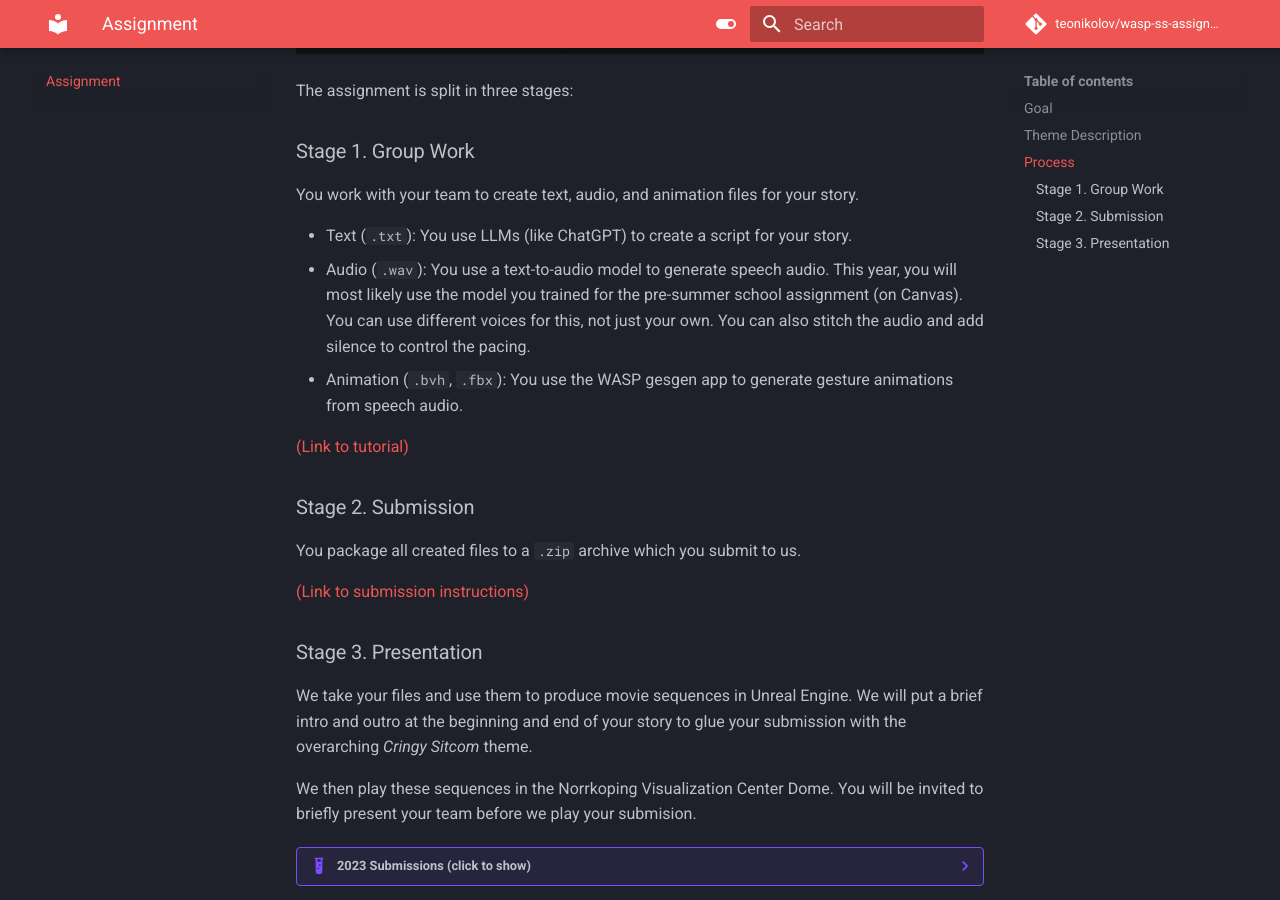
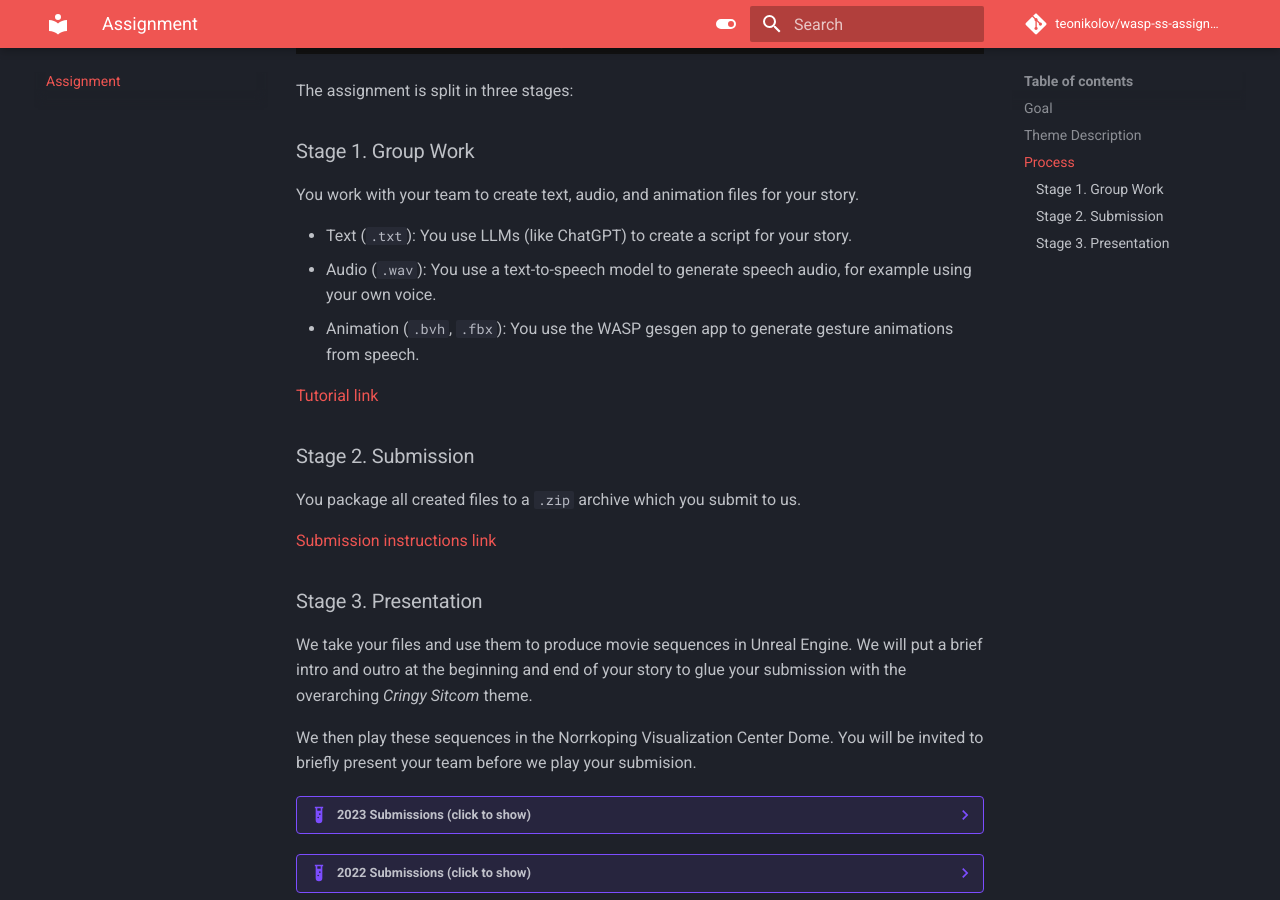
Before and after one commit to TeoNikolov/wasp-ss-assignment, an MkDocs documentation site: the page built from docs/index.md, in a window 1280 px wide and 900 px high, scrolled down 1034 px. Built offline with MkDocs 1.6.1 and Material for MkDocs 9.7.7, drawn with Linux system fonts in a browser that asks for light colours; comment, search, counter and statistics services are not loaded.

Commit message:
Update index.md

```diff
--- a/docs/index.md
+++ b/docs/index.md
@@ -18,16 +18,16 @@ The assignment is split in three stages:
 You work with your team to create text, audio, and animation files for your story.
 
 - Text (`.txt`): You use LLMs (like ChatGPT) to create a script for your story.
-- Audio (`.wav`): You use a text-to-audio model to generate speech audio. This year, you will most likely use the model you trained for the pre-summer school assignment (on Canvas). You can use different voices for this, not just your own. You can also stitch the audio and add silence to control the pacing.
-- Animation (`.bvh`, `.fbx`): You use the WASP gesgen app to generate gesture animations from speech audio.
+- Audio (`.wav`): You use a text-to-speech model to generate speech audio, for example using your own voice.
+- Animation (`.bvh`, `.fbx`): You use the WASP gesgen app to generate gesture animations from speech.
 
-[(Link to tutorial)](./tutorial.md)
+[Tutorial link](./tutorial.md)
 
 ### Stage 2. Submission
 
 You package all created files to a `.zip` archive which you submit to us.
 
-[(Link to submission instructions)](./submission.md)
+[Submission instructions link](./submission.md)
 
 ### Stage 3. Presentation
 
```
